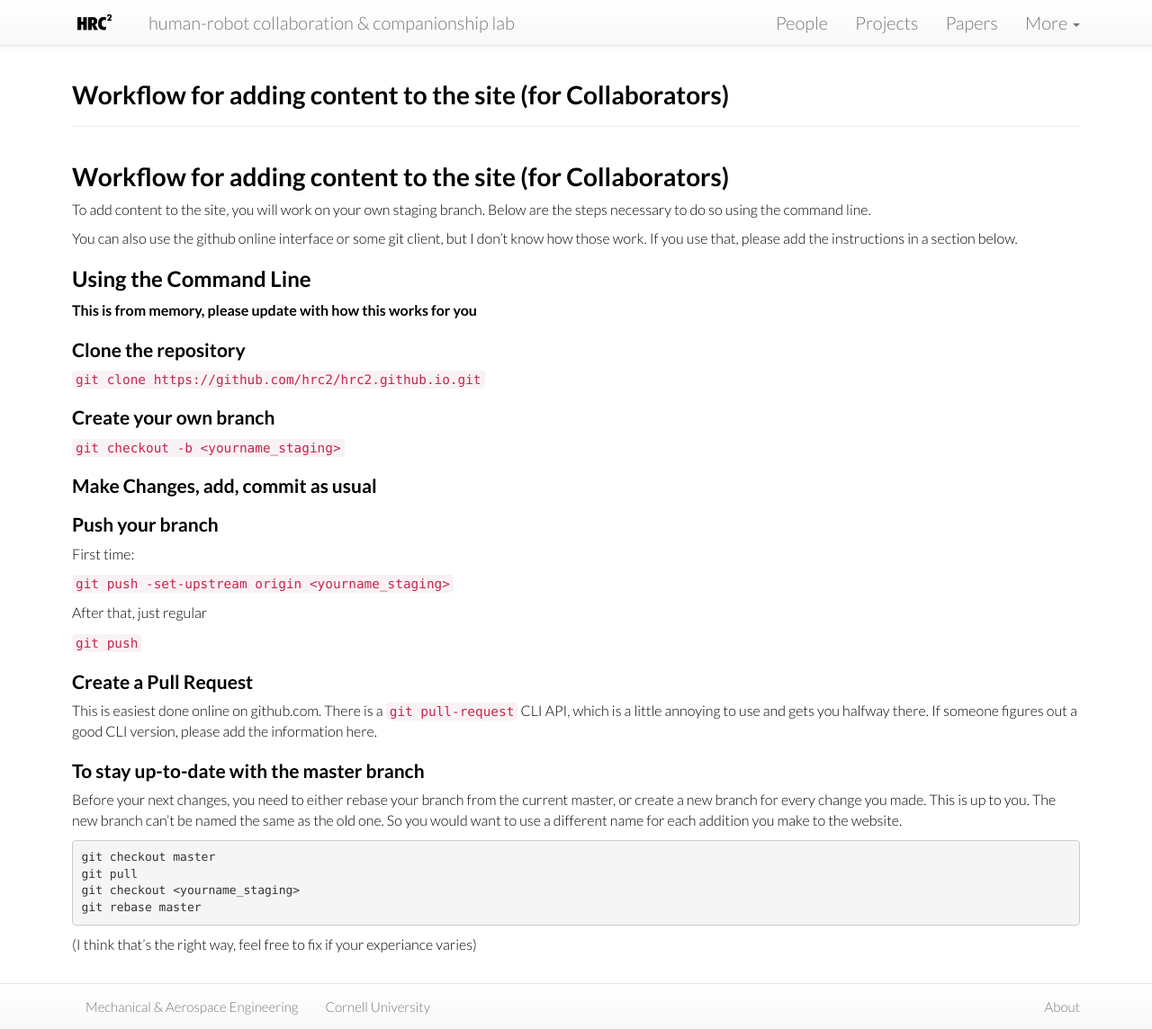
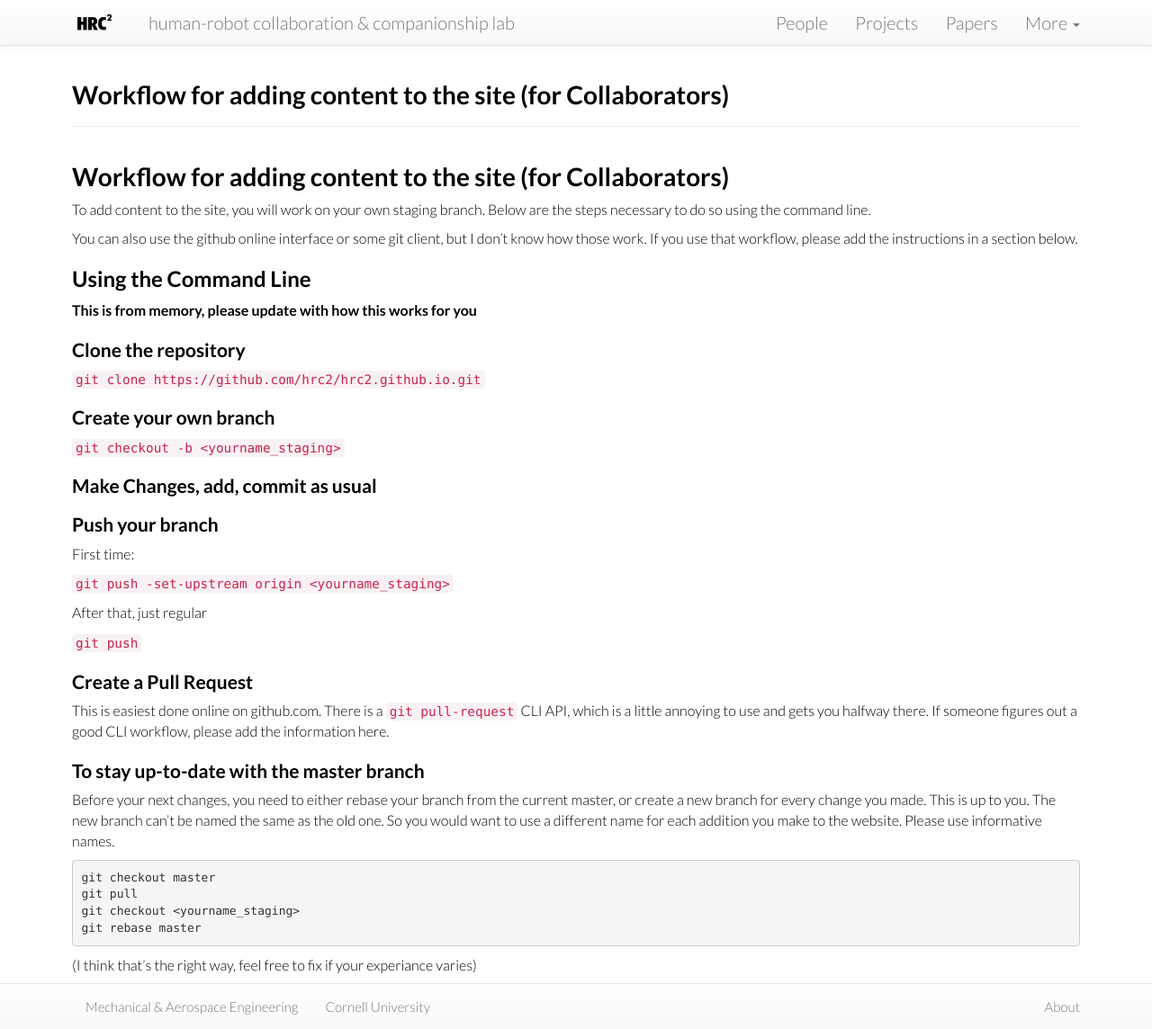
Before and after one commit to hrc2/hrc2.github.io, a Jekyll site: the page built from Workflow.md, in a window 1280 px wide and 1144 px high. Shown: the whole window at 90% size. Built offline with Jekyll 4.4.1, drawn with Linux system fonts in a browser that asks for light colours; nearby versions of some CDN libraries; some web fonts are replaced; our own code applies the rules of GitHub Pages for plain Markdown files.

Commit message:
Update Workflow.md

````diff
--- a/Workflow.md
+++ b/Workflow.md
@@ -2,7 +2,7 @@
 
 To add content to the site, you will work on your own staging branch. Below are the steps necessary to do so using the command line.
 
-You can also use the github online interface or some git client, but I don't know how those work. If you use that, please add the instructions in a section below.
+You can also use the github online interface or some git client, but I don't know how those work. If you use that workflow, please add the instructions in a section below.
 
 ## Using the Command Line
 
@@ -30,11 +30,11 @@ After that, just regular
 
 ### Create a Pull Request
 
-This is easiest done online on github.com. There is a `git pull-request` CLI API, which is a little annoying to use and gets you halfway there. If someone figures out a good CLI version, please add the information here.
+This is easiest done online on github.com. There is a `git pull-request` CLI API, which is a little annoying to use and gets you halfway there. If someone figures out a good CLI workflow, please add the information here.
 
 ### To stay up-to-date with the master branch
 
-Before your next changes, you need to either rebase your branch from the current master, or create a new branch for every change you made. This is up to you. The new branch can't be named the same as the old one. So you would want to use a different name for each addition you make to the website.
+Before your next changes, you need to either rebase your branch from the current master, or create a new branch for every change you made. This is up to you. The new branch can't be named the same as the old one. So you would want to use a different name for each addition you make to the website. Please use informative names.
 
 ```
 git checkout master
````
